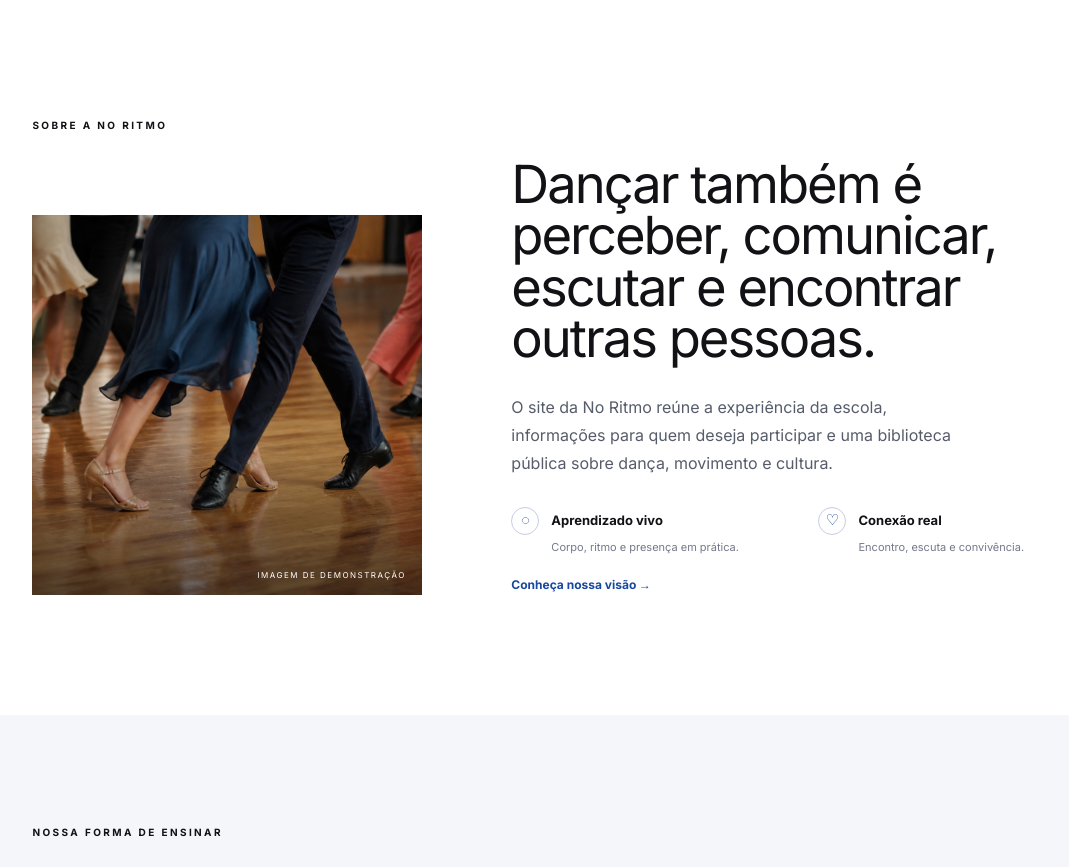
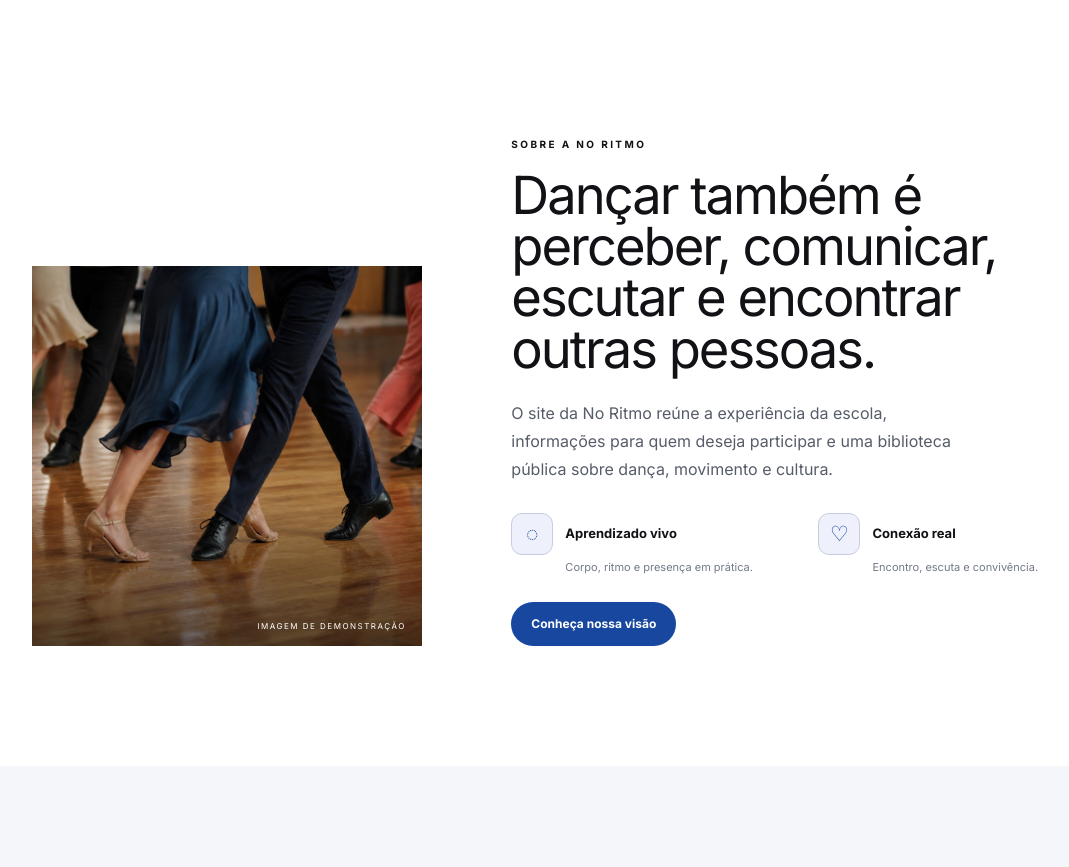
Before and after one commit to leonardodariva/no-ritmo-academia-de-danca, a Next.js app: page / in a window 1280 px wide. Shown: the part 802-1669 px from the top of the page, without its empty margins (70-1139 px from the left). Built offline with nearby package versions, Linux system fonts and the light colour scheme; a web font is replaced by a local one.

Commit message:
style: refina bloco institucional com icones e botao

```diff
--- a/app/globals.css
+++ b/app/globals.css
@@ -360,5 +360,6 @@ footer { background:#0b0b0f; color:var(--cream); padding:80px 8vw 25px; }.brand-
 .statement-highlights { display:grid; grid-template-columns:1fr 1fr; gap:18px; margin-top:30px; }.statement-highlights>div { display:grid; grid-template-columns:30px 1fr; column-gap:10px; align-items:start; }.statement-highlights span { width:28px; height:28px; display:grid; place-items:center; border:1px solid #c7cde0; border-radius:50%; color:var(--blue); font-size:15px; }.statement-highlights strong { align-self:center; font-size:13px; }.statement-highlights small { grid-column:2; margin-top:5px; color:#73798a; line-height:1.45; font-size:11px; }
 @media(max-width:680px){ .v4-statement>h2,.statement-copy h2,.v4-section-heading>h2,.home-team-heading>h2,.v4-institution h2,.v4-invitation h2,.v4-method .v4-section-heading>h2 { font-size:38px; letter-spacing:-1.2px; } }
 @media(max-width:680px){ .statement-highlights { grid-template-columns:1fr; gap:15px; } }
+.v4-statement>.statement-eyebrow { display:none; }.statement-copy .statement-eyebrow { margin:0 0 16px; color:var(--ink); text-transform:uppercase; letter-spacing:2.4px; font-size:10px; font-weight:700; }.statement-copy h2 { margin-bottom:24px; font-size:clamp(42px,4.8vw,64px); }.statement-highlights>div { grid-template-columns:44px 1fr; }.statement-highlights span { width:42px; height:42px; border-radius:11px; background:#eef1fb; font-size:21px; }.statement-copy a.statement-button { display:inline-flex; margin-top:26px; padding:13px 20px; color:#fff; background:var(--blue); border-radius:999px; font-size:12px; font-weight:700; }.statement-copy a.statement-button:hover { color:var(--blue); background:#fff; }
 .v4-method-grid article:not(:last-child)::before,.v4-method-grid article:not(:last-child)::after { display:none; }
 .v4-method-grid article>span { width:44px; height:44px; margin:0 auto 18px; border-radius:12px; display:grid; place-items:center; }
--- a/app/page.tsx
+++ b/app/page.tsx
@@ -37,9 +37,9 @@ export default function Home() {
     </section>
 
     <section className="v4-statement">
-      <p>Sobre a No Ritmo</p>
+      <p className="statement-eyebrow">Sobre a No Ritmo</p>
       <div className="statement-visual" role="img" aria-label="Imagem ilustrativa temporária de uma dança em movimento"><span>Imagem de demonstração</span></div>
-      <div className="statement-copy"><h2>Dançar também é perceber, comunicar, escutar e encontrar outras pessoas.</h2><p>O site da No Ritmo reúne a experiência da escola, informações para quem deseja participar e uma biblioteca pública sobre dança, movimento e cultura.</p><div className="statement-highlights"><div><span aria-hidden="true">◌</span><strong>Aprendizado vivo</strong><small>Corpo, ritmo e presença em prática.</small></div><div><span aria-hidden="true">♡</span><strong>Conexão real</strong><small>Encontro, escuta e convivência.</small></div></div><Link href="/sobre">Conheça nossa visão →</Link></div>
+      <div className="statement-copy"><p className="statement-eyebrow">Sobre a No Ritmo</p><h2>Dançar também é perceber, comunicar, escutar e encontrar outras pessoas.</h2><p>O site da No Ritmo reúne a experiência da escola, informações para quem deseja participar e uma biblioteca pública sobre dança, movimento e cultura.</p><div className="statement-highlights"><div><span aria-hidden="true">◌</span><strong>Aprendizado vivo</strong><small>Corpo, ritmo e presença em prática.</small></div><div><span aria-hidden="true">♡</span><strong>Conexão real</strong><small>Encontro, escuta e convivência.</small></div></div><Link className="statement-button" href="/sobre">Conheça nossa visão</Link></div>
     </section>
 
     <section className="v4-method">
```
